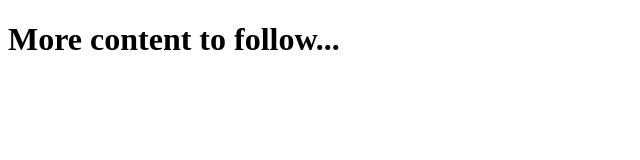
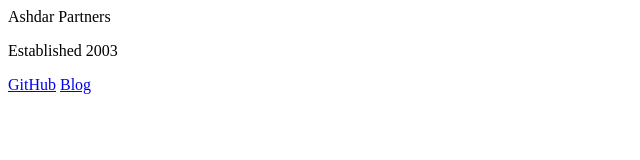
Before and after one commit to AshdarPartners/corporate-website, a plain HTML site: page index.html in a window 1280 px wide. Shown: the whole page, without its empty margins (0-640 px from the left). Drawn offline with Linux system fonts and the light colour scheme.

Commit message:
Add some detail

```diff
--- a/index.html
+++ b/index.html
@@ -1,9 +1,13 @@
 <!DOCTYPE html>
 <html>
    <head>
-      <title>Hello, World</title>
+      <title>Ashdar Partners</title>
    </head>
    <body>
-      <h1>More content to follow...</h1>
+        Ashdar Partners </p>
+        Established 2003 </p>
+
+        <a href="https://github.com/AshdarPartners">GitHub</a>
+        <a href="https://blog.Ashdar-partners.com">Blog</a>
    </body>
 </html>
```
